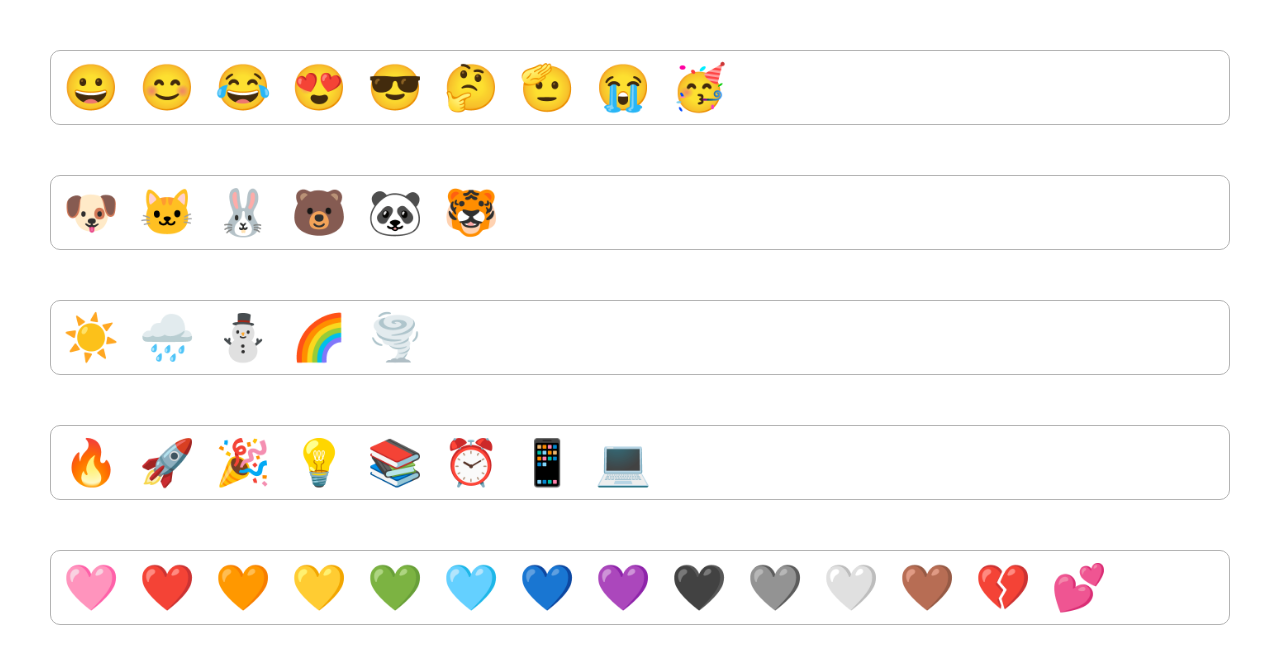
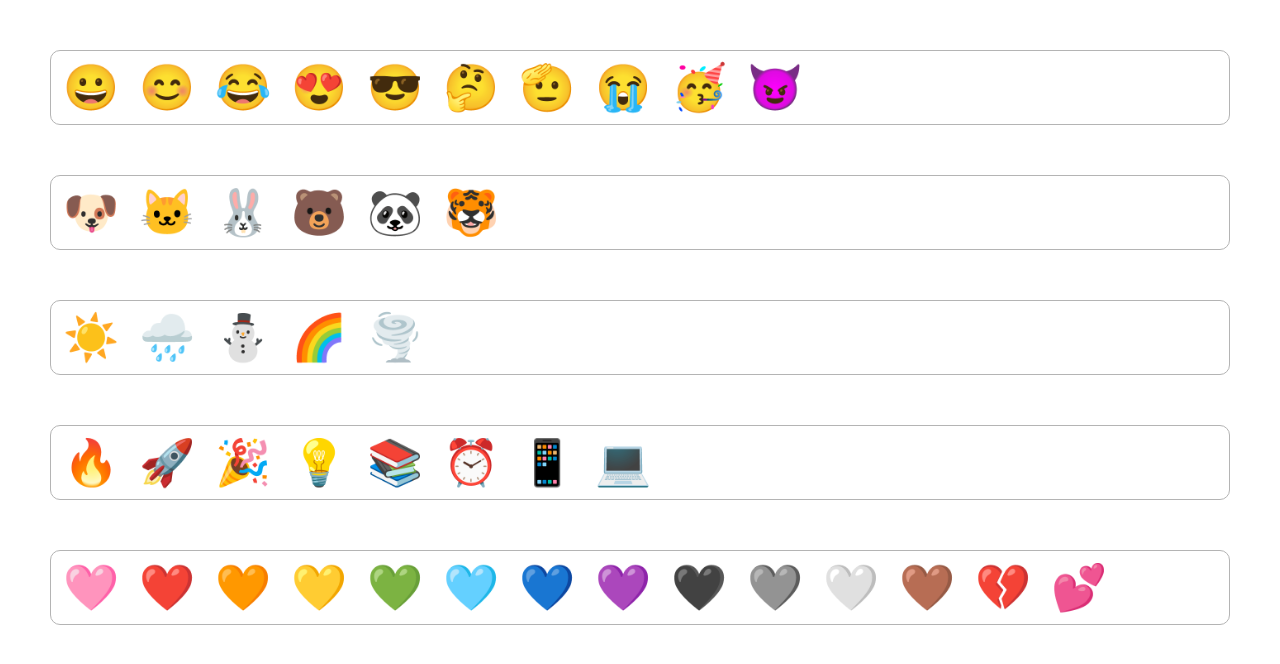
Before and after one commit to Ahnsj828/study_html, a plain HTML site: page emojis_codes/emojis_codes.html in a window 1280 px wide. Drawn offline with Linux system fonts and the light colour scheme.

Commit message:
add emogie

```diff
--- a/emojis_codes/emojis_codes.html
+++ b/emojis_codes/emojis_codes.html
@@ -36,6 +36,9 @@
       </li>
       <li id="face_party" data-code="&amp;#x1F973;" title="&amp;#x1F973;">
         &#x1F973;
+      </li>
+      <li id="face_devil" data-code="&amp;#128520;" title="&amp;#128520;">
+        &#128520;
       </li>
     </ul>
 
```
